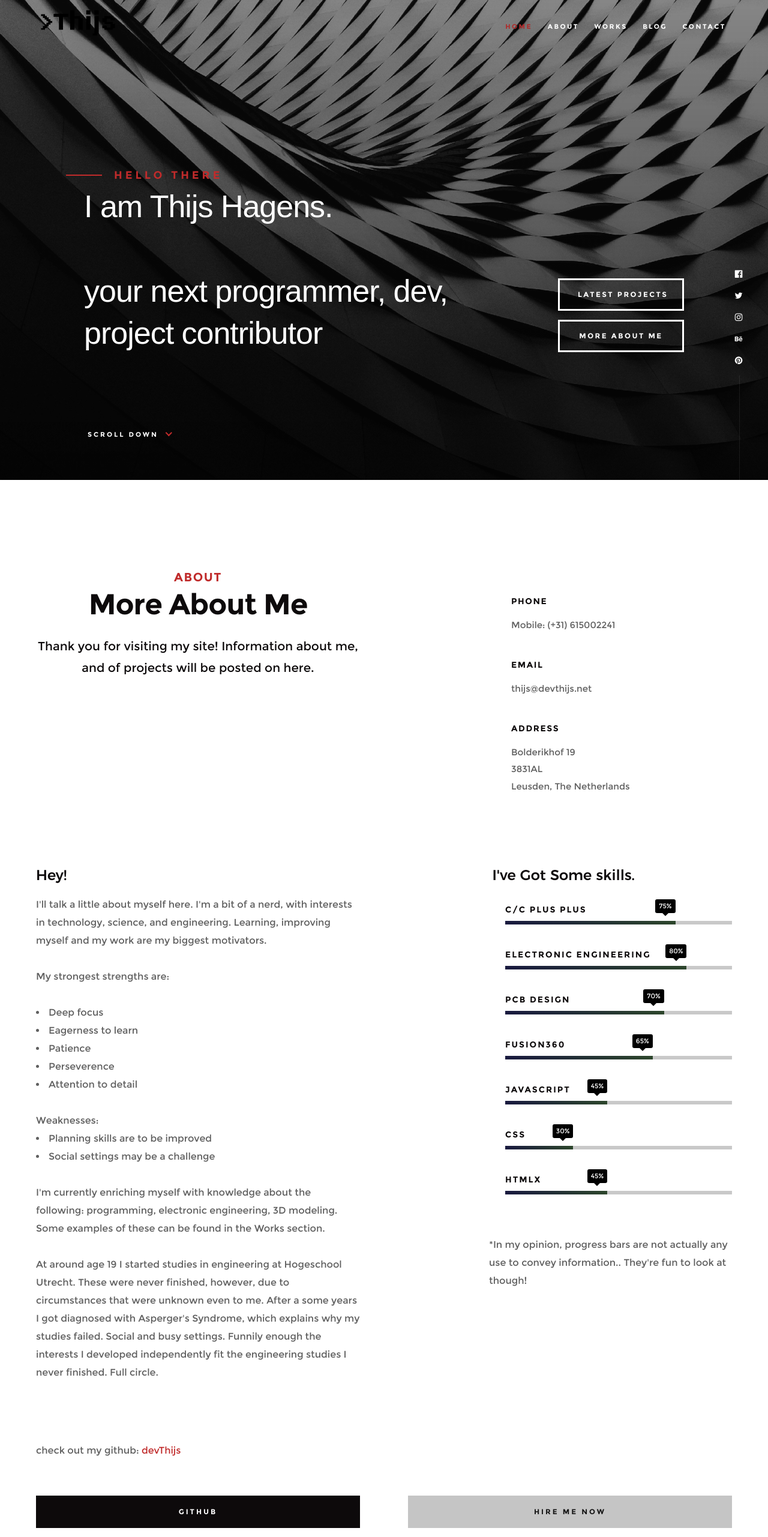
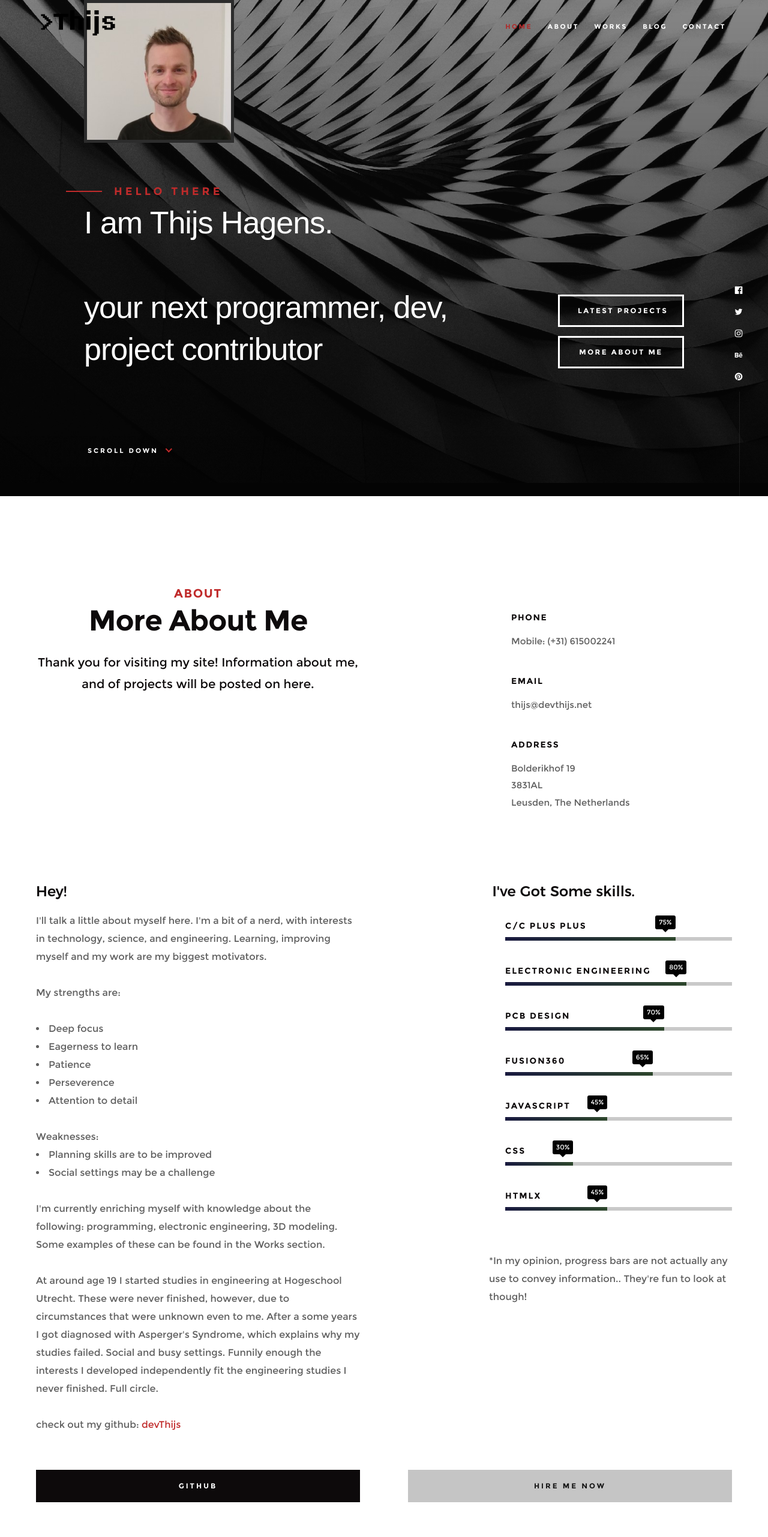
Before and after one commit to devThijs/devThijs, a plain HTML site: page index.html in a window 1280 px wide. Shown: the top 2562 px of the page at 60% size. Drawn offline with Linux system fonts and the light colour scheme.

Commit message:
picture, minor tweaks

```diff
--- a/css/main.css
+++ b/css/main.css
@@ -69,8 +69,19 @@
  * ------------------------------------------------------------------- */
 
 #gitHub {
-    margin-top: 100px;
-}
+    margin-top: 20px;
+    font-size: 1.6rem;
+}
+
+#gitHub_big{
+    margin-top: 20px;
+    font-size: 5rem;
+}
+
+#picme {
+    border: 5px solid rgb(44, 44, 44);
+  }
+
 
 html {
     font-size: 10px;
@@ -1835,7 +1846,6 @@ button::-moz-focus-inner, input::-moz-focus-inner {
     position: absolute;
     right: 0;
     bottom: 2.1rem;
-    text-align: center;
 }
 
 .home-content__buttons .btn {
--- a/index.html
+++ b/index.html
@@ -50,7 +50,7 @@
                 <li><a class="smoothscroll"  href="#about" title="about">About</a></li>
                 <li><a class="smoothscroll"  href="#works" title="works">Works</a></li>
                 <li><a class="smoothscroll"  href="#blog" title="blog">Blog</a></li>
-                <li><a class="smoothscroll"  href="#contact" title="contact">Contact</a></li>
+                <li><a class="smoothscroll"  href="#about" title="contact">Contact</a></li>
             </ul>
         </nav>
         <a class="header-menu-toggle" href="#0"><span>Menu</span></a>
@@ -64,6 +64,12 @@
         <div class="shadow-overlay"></div>
 
         <div class="home-content">
+            <div class="row home-content__main">
+                <div>
+                    <img src="images/me_2020.png" id="picme" alt="pic of me" width="250" height="250">
+                </div>
+
+            </div>
             <div class="row home-content__main">
                 <h3>Hello There</h3>
                 <h1>
@@ -139,7 +145,7 @@
                 <h3>Hey!</h3>
                 <p>
                 I'll talk a little about myself here. I'm a bit of a nerd, with interests in technology, science, and engineering. Learning, improving myself and my work are my biggest motivators.
-                <p>My strongest strengths are: </br>
+                <p>My strengths are: </br>
                     <ul>
                         <li>
                                 Deep focus
```
Also changed, not shown: images/me_2020.png (added).
